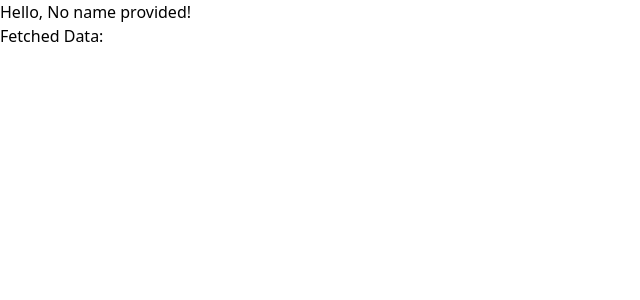
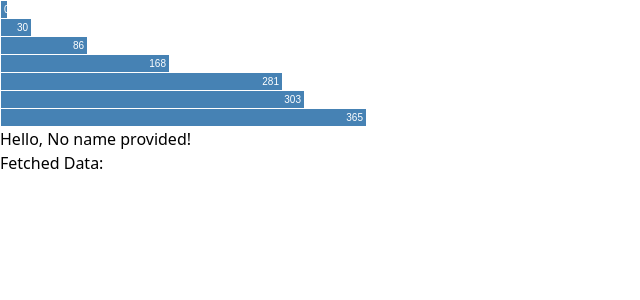
Before and after one commit to WEO-water/humanitech-side, a SvelteKit app: page / in a window 1280 px wide. Shown: the top 300 px of the page, without its empty margins (0-640 px from the left). Built offline with nearby package versions, Linux system fonts and the light colour scheme.

Commit message:
with chart

```diff
--- a/package.json
+++ b/package.json
@@ -29,6 +29,7 @@
 		"vite": "^6.0.0"
 	},
 	"dependencies": {
+		"d3": "^7.9.0",
 		"gh-pages": "^6.3.0"
 	}
 }
--- a/src/routes/+page.js
+++ b/src/routes/+page.js
@@ -1,5 +1,6 @@
 export function load({ url }) {
     return {
-        paramValue: url.searchParams.get("name") || "No name provided"
+        name: url.searchParams.get("name") || "No name provided",
+        first: url.searchParams.get("first") || 0,
     };
 }
--- a/src/routes/+page.svelte
+++ b/src/routes/+page.svelte
@@ -1,13 +1,43 @@
 <script>
     import { onMount } from 'svelte';
+    import * as d3 from 'd3';
 
-    export let data; // Receives `paramValue` from `+page.js`
+    let {data} = $props() // Receives `paramValue` from `+page.js`
     let fetchedData = null;
 
     // Fetch data from external URL
+    var chart_data = [data.first, 30, 86, 168, 281, 303, 365];
 
+    let el = $state();
+
+    onMount(() => {
+      d3.select(el)
+        .selectAll("div")
+        .data(chart_data)
+        .enter()
+        .append("div")
+        .style("width", function(d) {
+          return d + "px";
+        })
+        .text(function(d) {
+          return d;
+        });
+    });
   </script>
 
-  <h1>Hello, {data.paramValue}!</h1>
+<style>
+	.chart :global(div) {
+		font: 10px sans-serif;
+		background-color: steelblue;
+		text-align: right;
+		padding: 3px;
+		margin: 1px;
+		color: white;
+	}
+</style>
+
+<div bind:this={el} class="chart"></div>
+
+  <h1>Hello, {data.name}!</h1>
   <p>Fetched Data:</p>
   <pre>{fetchedData}</pre>
```
Also changed, not shown: 1 other file (tests, documents, lock files or other folders).
